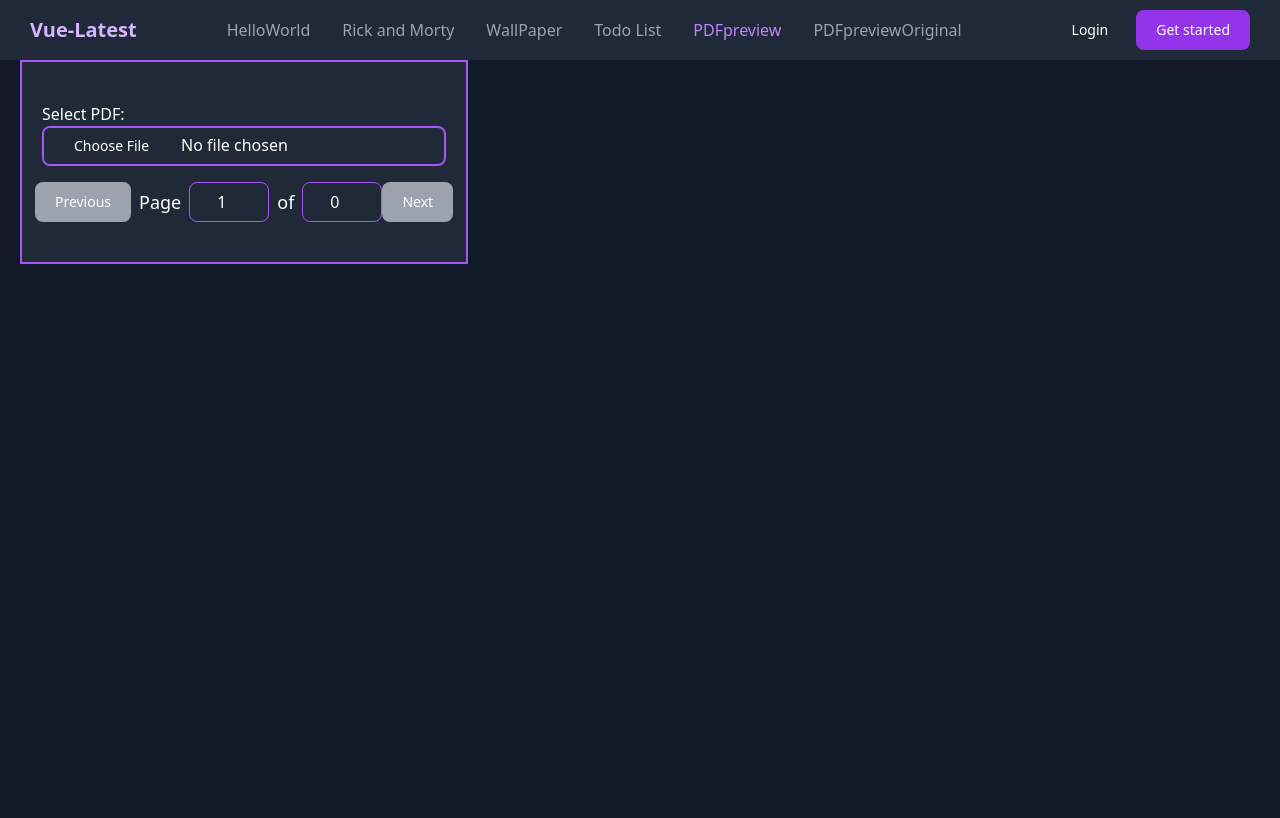
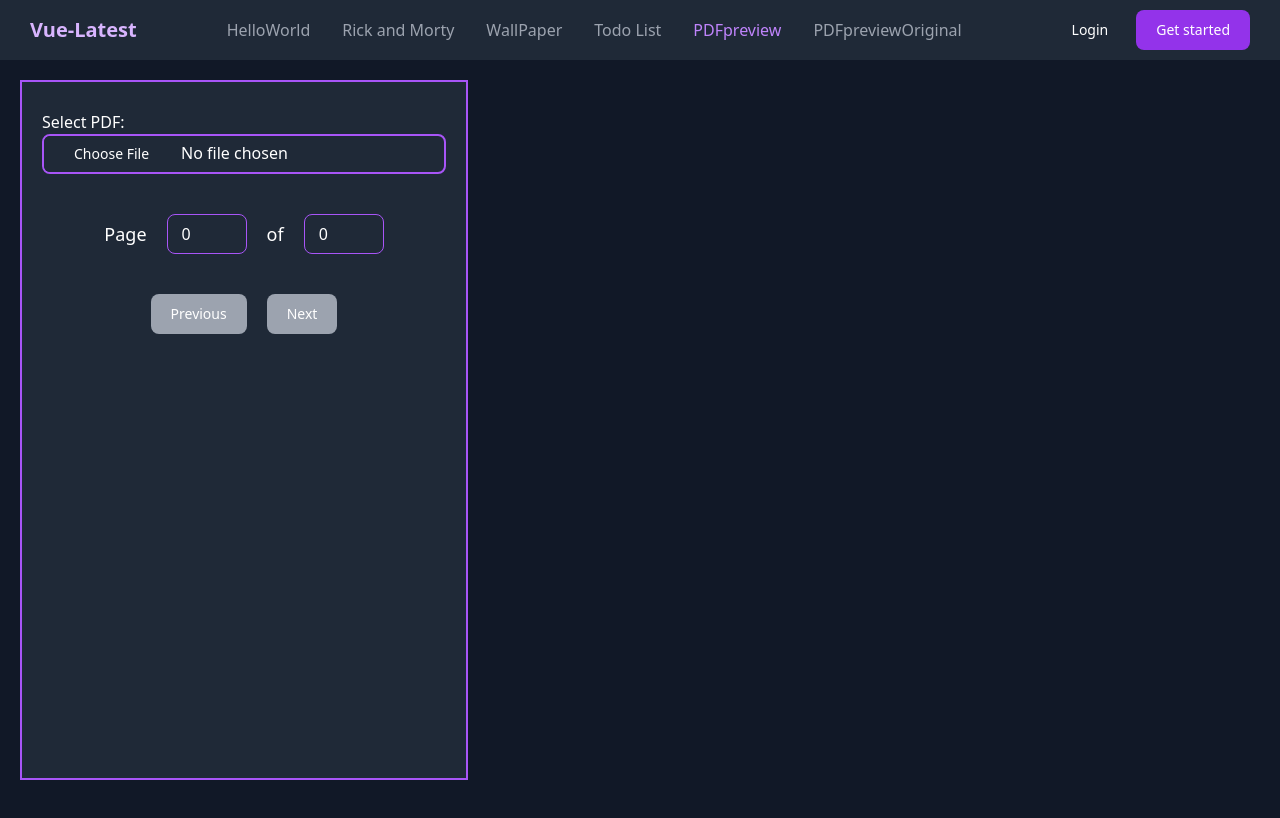
Before and after one commit to DipeniFlair/vue-latest, a Vue app: page /PDFpreview in a window 1280 px wide. Shown: the top 818 px of the page. Built offline with nearby package versions, Linux system fonts and the light colour scheme.

Commit message:
feat: Done PDFpreview completly and reviewed by Lopa ma'am

```diff
--- a/src/assets/css/style.css
+++ b/src/assets/css/style.css
@@ -3,6 +3,32 @@
 @tailwind utilities;
 
 @layer components {
+    /* Firefox */
+    * {
+        scrollbar-width: thin;
+        scrollbar-color: transparent #a1a1a1;
+    }
+
+    /* Chrome, Edge, and Safari */
+    *::-webkit-scrollbar {
+        width: 5px;
+    }
+
+    *::-webkit-scrollbar-track {
+        background: transparent;
+        border-radius: 5px;
+    }
+
+    *::-webkit-scrollbar-thumb {
+        background-color: #a1a1a1;
+        border-radius: 14px;
+        transition: all 0.3s ease-in-out;
+    }
+
+    *::-webkit-scrollbar-thumb:hover {
+        background-color: #9333ea;
+    }
+
     .container {
         @apply px-5 mx-auto;
     }
--- a/src/components/header/navbar.vue
+++ b/src/components/header/navbar.vue
@@ -1,6 +1,6 @@
 <template>
 
-    <header>
+    <header id="mainHeader">
         <nav class="border-gray-200 px-4 lg:px-6 py-2.5 bg-gray-800">
             <div class="container flex flex-wrap justify-between items-center px-1.5">
                 <router-link to="/" class="flex items-center text-primary-300">
--- a/src/views/pages/PDFpreview.vue
+++ b/src/views/pages/PDFpreview.vue
@@ -1,9 +1,9 @@
 <template>
     <loader v-if="loading == true" />
-    <section id="pdfPreview" class=" h-screen">
+    <section id="pdfPreview" class="py-5">
         <div class="container">
-            <div class="flex flex-row">
-                <div class="w-full max-w-md text-white px-5 py-10 bg-gray-800 border-2 border-primary-500">
+            <div class="flex flex-row flex-wrap lg:flex-nowrap">
+                <div class="w-full max-w-md text-white px-5 py-7 bg-gray-800 border-2 border-primary-500">
                     <div class="fileSelectorBox flex flex-col">
                         <label for="selectFile">Select PDF:</label>
                         <!-- <input type="file" id="uploadedFiles" @change="loadPDF" class="px-4 bg-blue-500 text-white rounded-lg"
@@ -12,22 +12,32 @@
                             class="rounded-lg border-2 outline-none focus:ring-0 border-primary-500 focus:border-primary-700 bg-transparent text-white px-3.5 leading-4 file:bg-primary-500 file:focus:bg-primary-700 transition-all"
                             accept="application/pdf" />
                     </div>
-                    <div class="flex justify-center items-center mt-4">
-                        <button @click="goToPage(-1)" id="prevBtn" :disabled="!pdf || currentPage === 1"
+                    <div class="flex justify-center items-center mt-10 text-center gap-5">
+                        <span class="text-lg">Page</span>
+                        <input type="number" id="current_page" v-model.number="currentPage" disabled @keypress.enter="randomPage()"
+                            class="w-20 rounded-lg outline-none focus:ring-0 border-primary-500 focus:border-primary-700 bg-transparent text-white px-3.5 leading-4" />
+                        <span class="text-lg">of</span>
+                        <input type="number" id="totalNumber" :value="totalPages" disabled
+                            class="w-20 rounded-lg outline-none focus:ring-0 border-primary-500 focus:border-primary-700 bg-transparent text-white px-3.5 leading-4" />
+                    </div>
+                    <div class="flex justify-center items-center mt-10 text-center gap-5">
+                        <button @click="goToPage(-1)" id="prevBtn" :disabled="!pdf || currentPage == 1"
                             class="text-white font-medium rounded-lg text-sm px-4 lg:px-5 py-2 lg:py-2.5 border-primary-500 bg-primary-600 hover:bg-primary-700 focus:outline-none disabled:bg-gray-400 disabled:cursor-not-allowed">
                             Previous
                         </button>
-                        <span class="mx-2 text-lg">Page</span>
-                        <input type="number" id="current_page" v-model.number="currentPage" @keypress.enter="randomPage()"
-                            class="w-20 rounded-lg outline-none focus:ring-0 border-primary-500 focus:border-primary-700 bg-transparent text-white text-center px-3.5 leading-4" />
-                        <span class="mx-2 text-lg">of</span>
-                        <input type="number" id="totalNumber" :value="totalPages" disabled
-                            class="w-20 rounded-lg outline-none focus:ring-0 border-primary-500 focus:border-primary-700 bg-transparent text-white text-center px-3.5 leading-4" />
-                        <button @click="goToPage(+1)" id="nextBtn" :disabled="!pdf || currentPage === totalPages"
+                        <button @click="goToPage(+1)" id="nextBtn" :disabled="!pdf || currentPage == totalPages"
                             class="text-white font-medium rounded-lg text-sm px-4 lg:px-5 py-2 lg:py-2.5 border-primary-500 bg-primary-600 hover:bg-primary-700 focus:outline-none disabled:bg-gray-400 disabled:cursor-not-allowed">
                             Next
                         </button>
                     </div>
+                    <div class="downloadBox text-center mt-10">
+                        <a v-if="downloadImage != null" :href="downloadImage" class="text-white font-medium rounded-lg text-sm px-4 lg:px-5 py-2 lg:py-2.5 border-primary-500 bg-primary-600 hover:bg-primary-700 focus:outline-none" id="downloadImage" download="image.png">Download Image</a>
+                    </div>
+                </div>
+                <div id="pdfPreviewCover" class="w-full max-w-5xl overflow-hidden overflow-y-auto px-5 flex justify-center">
+                    <a :href="downloadImage" data-fancybox="PDFPreview">
+                        <canvas id="pdf_renderer" class="mx-auto max-w-full h-full"></canvas>
+                    </a>
                 </div>
             </div>
         </div>
@@ -39,6 +49,8 @@ import * as pdfjsLib from 'pdfjs-dist';
 import loader from "../../components/helpers/loader.vue";
 import { toRaw } from 'vue';
 pdfjsLib.GlobalWorkerOptions.workerSrc = '../../node_modules/pdfjs-dist/build/pdf.worker.js';
+import { Fancybox } from '@fancyapps/ui/dist/fancybox/fancybox.esm.js';
+import '@fancyapps/ui/dist/fancybox/fancybox.css';
 
 
 export default {
@@ -46,30 +58,43 @@ export default {
     data() {
         return {
             pdf: null,
-            currentPage: 1,
+            currentPage: 0,
             totalPages: 0,
             zoom: 1,
             loading: false,
             randomPageNumber: 0,
+            downloadImage: null,
         }
     },
     components: {
-        // pdfjsLib,
         loader,
     },
     mounted() {
+
+        function pageHeight() {
+            let bodyHeight = window.innerHeight;
+            let mainHeader = document.getElementById("mainHeader").offsetHeight;
+            let pdfPreviewCover = document.getElementById("pdfPreviewCover");
+            // console.log("mainHeader", mainHeader, bodyHeight, pdfPreviewCover);
+            pdfPreviewCover.style.height = bodyHeight - mainHeader - '40' + 'px';
+        }
+        pageHeight();
+        window.addEventListener('resize', function() {
+            pageHeight();
+        }, true);
     },
     methods: {
         async render() {
             if (!this.pdf) {
                 return;
             }
+            Fancybox.unbind('[data-fancybox]');
 
             toRaw(this.pdf).getPage(this.currentPage).then((page) => {
                 const canvas = document.getElementById('pdf_renderer');
-                const ctx = canvas.getContext('2d');
+                const ctx = canvas.getContext('2d', {willReadFrequently: true});
 
-                const viewport = page.getViewport({ scale: this.zoom });
+                const viewport = page.getViewport({ scale: this.zoom * 3 });
                 canvas.width = viewport.width;
                 canvas.height = viewport.height;
 
@@ -80,19 +105,43 @@ export default {
                 const renderTask = page.render(renderContext);
 
                 renderTask.promise.then(() => {
-                    document.getElementById('totalNumber').value = this.pdf.numPages;
+                    this.totalPages = this.pdf.numPages;
+                    this.loading = false;
+                    if (this.pdf.numPages == this.currentPage) {
+                        document.getElementById("nextBtn").setAttribute("disabled", "disabled")
+                    } else {
+                        document.getElementById("nextBtn").removeAttribute("disabled")
+                    }
+                    // setTimeout(() => {
+                        var pdf_renderer = document.getElementById("pdf_renderer");
+                        pdf_renderer.toBlob((blob) => {
+                            const url = URL.createObjectURL(blob);
+                            this.downloadImage = url;
+                        })
+                        Fancybox.bind('[data-fancybox]', {
+                            Toolbar: {
+                                display: {
+                                    left: ["infobar"],
+                                    middle: [],
+                                    right: [
+                                        "zoom",
+                                        "fullscreen",
+                                        "close",
+                                    ],
+                                },
+                            },
+                        });
+                        Fancybox.defaults.Hash = false;
+                    // }, 1000);
                 });
-                this.loading = false;
-                if (this.pdf.numPages == this.currentPage) {
-                    document.getElementById("nextBtn").setAttribute("disabled", "disabled")
-                } else {
-                    document.getElementById("nextBtn").removeAttribute("disabled")
-                }
             });
         },
 
 
         loadPDF(e) {
+            if (e.target.files[0] == null) {
+                return;
+            }
             this.loading = true;
             const selectedFile = e.target.files[0];
             const objectURL = window.URL.createObjectURL(selectedFile);
@@ -102,6 +151,7 @@ export default {
                 this.pdf = pdf;
                 this.render();
             });
+            this.currentPage = 1;
         },
 
         goToPage(pageCount) {
@@ -128,7 +178,14 @@ export default {
                 this.render();
             }
             this.loading = false;
-        }
+        },
+
+        // downloadImage() {
+        //     var image = document.getElementById("pdf_renderer").toDataURL("image/png")
+        //         .replace("image/png", "image/octet-stream");
+        //     download.setAttribute("href", image);
+        //     //download.setAttribute("download","archive.png");
+        // }
     },
 }
 </script>
```
